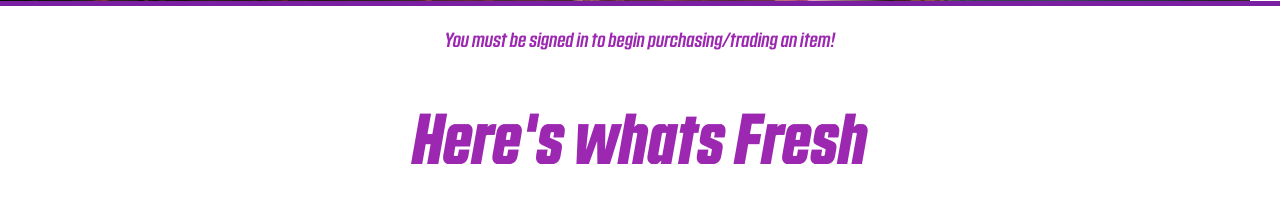
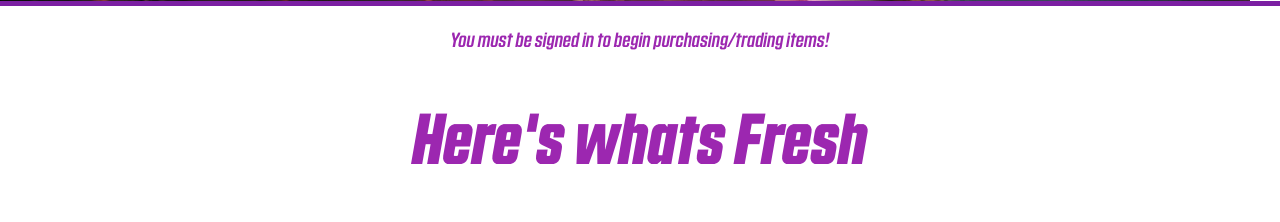
Before and after one commit to T254-bot/Moxxis_Market, a Flask app: page / in a window 1280 px wide. Shown: the part 613-835 px from the top of the page. Run offline with Flask 3, Linux system fonts and the light colour scheme; data that the repository does not hold is empty; some libraries are stand-ins or nearby versions.

Commit message:
Rewords para element

```diff
--- a/templates/main.html
+++ b/templates/main.html
@@ -16,7 +16,7 @@
     </div>
 
     <div class="row user-items">
-        <p class="col s12 market-text countach-font center-align purple-text">You must be signed in to begin purchasing/trading an item!</p>
+        <p class="col s12 market-text countach-font center-align purple-text">You must be signed in to begin purchasing/trading items!</p>
         <h3 class="col s12 countach-bold center-align purple-text landing-items-header">Here's whats Fresh</h3>
         {% for item in last_six_items %}
             <div class="col s5 m3 l2 item-card card-panel grey darken-3">
--- a/templates/market.html
+++ b/templates/market.html
@@ -4,7 +4,7 @@
 <div class="row">
     <div class="col s12">
         <h1 class="market-header countach-bold center-align purple-text">Step right Up!</h1>
-        <p class="market-text countach-light center-align purple-text">You must be signed in to begin purchasing/trading an item. Upon clicking the "interested" button
+        <p class="market-text countach-light center-align purple-text">You must be signed in to begin purchasing/trading items. Upon clicking the "interested" button
             on the full item card, an email will be sent to you and the person that has listed the item. From there you can discuss payment/trade between you,
             just remember to remove your item once it has been finalised which you can do by clicking the "remove" button found on the full item card of YOUR items.
         </p>
```
